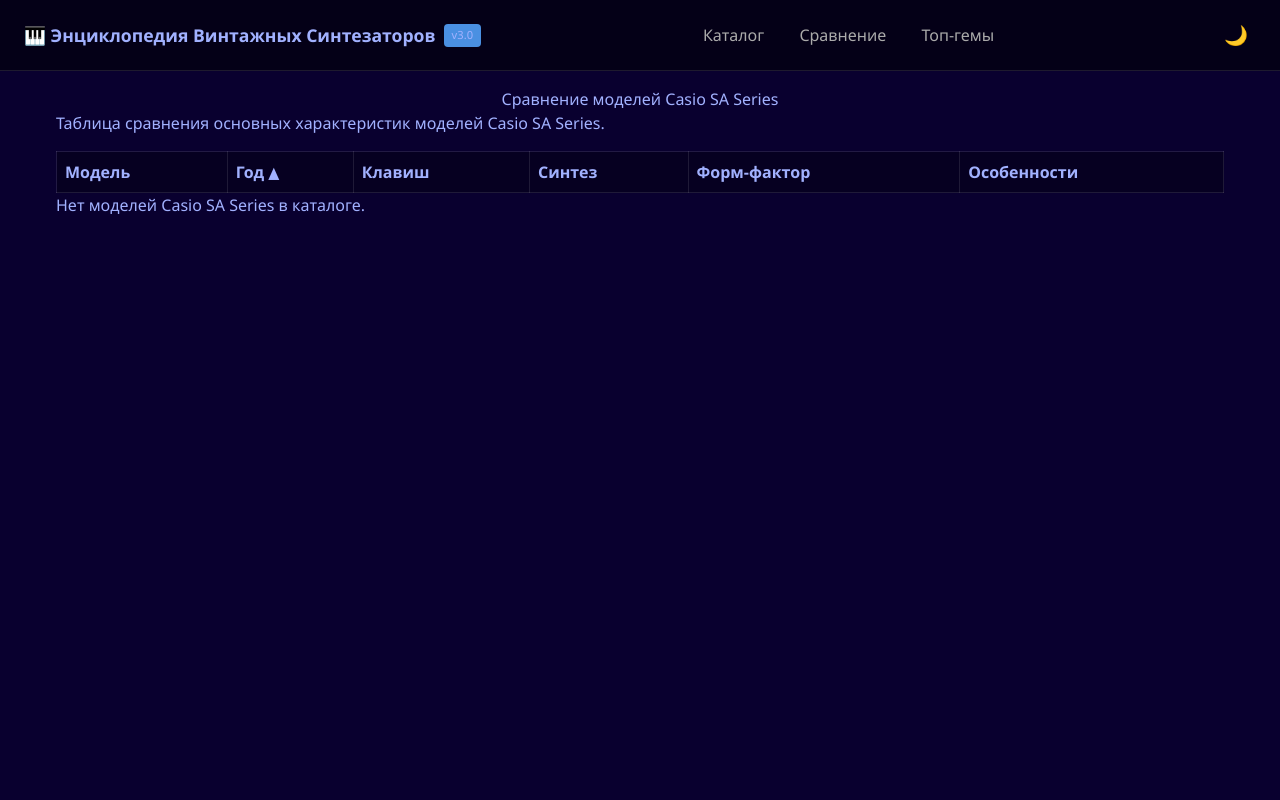
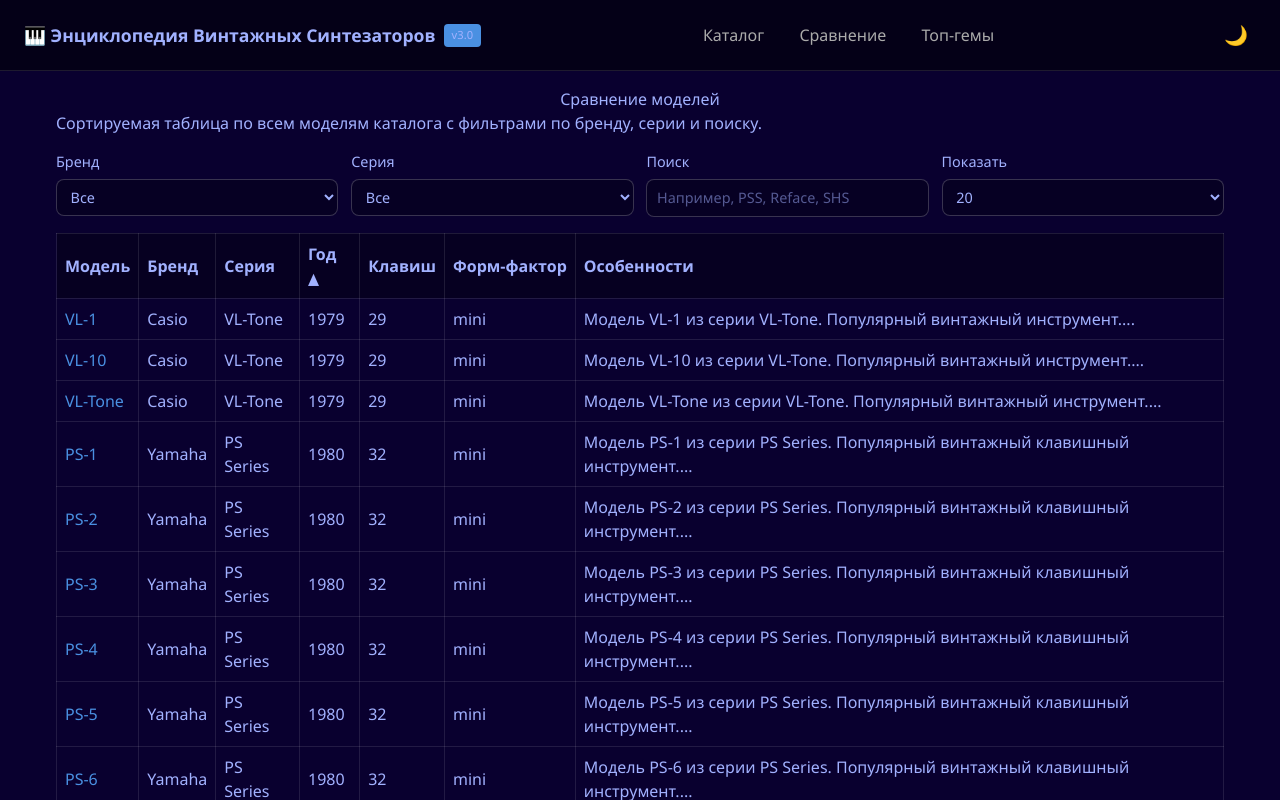
Before and after one commit to imalexjesus/SynthezOPEDIA, a SvelteKit app: page /compare in a window 1280 px wide. Shown: the top 800 px of the page. Built offline with nearby package versions, Linux system fonts and the light colour scheme.

Commit message:
feat: add node adapter, sortable compare view, and synth API

```diff
--- a/package.json
+++ b/package.json
@@ -13,6 +13,7 @@
 	},
 	"devDependencies": {
 		"@sveltejs/adapter-auto": "^7.0.0",
+		"@sveltejs/adapter-node": "^5.5.4",
 		"@sveltejs/kit": "^2.50.2",
 		"@sveltejs/vite-plugin-svelte": "^6.2.4",
 		"@tailwindcss/vite": "^4.2.1",
--- /dev/null
+++ b/src/lib/server/synth-api.ts
@@ -0,0 +1,66 @@
+import { env } from '$env/dynamic/private';
+import { synths, type SynthModel } from '$lib/data/synths';
+
+let runtimeSynths: SynthModel[] = [...synths];
+
+const baseUrl = env.SYNTH_API_BASE_URL?.trim();
+const token = env.SYNTH_API_TOKEN?.trim();
+
+function authHeaders() {
+  if (!token) return {} as Record<string, string>;
+
+  return {
+    Authorization: `Bearer ${token}`
+  } as Record<string, string>;
+}
+
+export function hasRemoteApi() {
+  return Boolean(baseUrl);
+}
+
+export async function listSynths() {
+  if (!baseUrl) {
+    return runtimeSynths;
+  }
+
+  const response = await fetch(`${baseUrl}/synths`, {
+    headers: {
+      'Content-Type': 'application/json',
+      ...authHeaders()
+    }
+  });
+
+  if (!response.ok) {
+    throw new Error(`API error: ${response.status}`);
+  }
+
+  const payload = (await response.json()) as SynthModel[];
+  return payload;
+}
+
+export async function updateSynth(id: string, patch: Partial<SynthModel>) {
+  if (!baseUrl) {
+    const index = runtimeSynths.findIndex((item) => item.id === id);
+    if (index === -1) return null;
+
+    const next = { ...runtimeSynths[index], ...patch };
+    runtimeSynths[index] = next;
+    return next;
+  }
+
+  const response = await fetch(`${baseUrl}/synths/${id}`, {
+    method: 'PATCH',
+    headers: {
+      'Content-Type': 'application/json',
+      ...authHeaders()
+    },
+    body: JSON.stringify(patch)
+  });
+
+  if (!response.ok) {
+    throw new Error(`API error: ${response.status}`);
+  }
+
+  const payload = (await response.json()) as SynthModel;
+  return payload;
+}
--- /dev/null
+++ b/src/routes/api/synths/+server.ts
@@ -0,0 +1,12 @@
+import { json } from '@sveltejs/kit';
+import { hasRemoteApi, listSynths } from '$lib/server/synth-api';
+
+export async function GET() {
+  try {
+    const data = await listSynths();
+    return json({ items: data, source: hasRemoteApi() ? 'remote' : 'local' });
+  } catch (error) {
+    const message = error instanceof Error ? error.message : 'Unknown error';
+    return json({ error: message }, { status: 502 });
+  }
+}
--- /dev/null
+++ b/src/routes/api/synths/[id]/+server.ts
@@ -0,0 +1,18 @@
+import { json } from '@sveltejs/kit';
+import { updateSynth } from '$lib/server/synth-api';
+
+export async function PATCH({ params, request }: { params: { id: string }; request: Request }) {
+  try {
+    const patch = await request.json();
+    const updated = await updateSynth(params.id, patch);
+
+    if (!updated) {
+      return json({ error: 'Model not found' }, { status: 404 });
+    }
+
+    return json({ item: updated });
+  } catch (error) {
+    const message = error instanceof Error ? error.message : 'Unknown error';
+    return json({ error: message }, { status: 502 });
+  }
+}
--- a/src/routes/compare/+page.svelte
+++ b/src/routes/compare/+page.svelte
@@ -1,50 +1,111 @@
 <script lang="ts">
-  import { synths } from '$lib/data/synths';
+  import { synths, type SynthModel } from '$lib/data/synths';
 
-  // Фильтруем модели Casio SA series
-  const casioSA = synths.filter(s => s.brand === 'Casio' && s.series.includes('SA Series'));
+  type SortField = 'modelName' | 'brand' | 'series' | 'year' | 'keysCount' | 'formFactor';
 
-  // Сортировка по году
-  let sortKey = 'year';
-  let sortDir = 'asc';
+  const allBrands = Array.from(new Set(synths.map((s) => s.brand))).sort();
+  const allSeries = Array.from(new Set(synths.map((s) => s.series))).sort();
 
-  function sortTable(key: string) {
-    if (sortKey === key) {
-      sortDir = sortDir === 'asc' ? 'desc' : 'asc';
-    } else {
-      sortKey = key;
-      sortDir = 'asc';
+  let selectedBrand = 'all';
+  let selectedSeries = 'all';
+  let query = '';
+  let limit = 20;
+  let sortField: SortField = 'year';
+  let sortDirection: 'asc' | 'desc' = 'asc';
+
+  function cycleSort(field: SortField) {
+    if (sortField === field) {
+      sortDirection = sortDirection === 'asc' ? 'desc' : 'asc';
+      return;
     }
+
+    sortField = field;
+    sortDirection = 'asc';
   }
 
-  $: sorted = [...casioSA].sort((a, b) => {
-    const valA = a[sortKey as keyof typeof a];
-    const valB = b[sortKey as keyof typeof b];
-    if (valA === undefined || valB === undefined) return 0;
-    const mult = sortDir === 'asc' ? 1 : -1;
-    if (typeof valA === 'number' && typeof valB === 'number') {
-      return (valA - valB) * mult;
+  function compareValues(a: SynthModel, b: SynthModel) {
+    const direction = sortDirection === 'asc' ? 1 : -1;
+    const va = a[sortField];
+    const vb = b[sortField];
+
+    if (typeof va === 'number' && typeof vb === 'number') {
+      return (va - vb) * direction;
     }
-    return String(valA).localeCompare(String(valB)) * mult;
+
+    return String(va).localeCompare(String(vb), 'ru') * direction;
+  }
+
+  $: filtered = synths.filter((s) => {
+    if (selectedBrand !== 'all' && s.brand !== selectedBrand) return false;
+    if (selectedSeries !== 'all' && s.series !== selectedSeries) return false;
+
+    if (query.trim()) {
+      const q = query.toLowerCase();
+      const text = `${s.brand} ${s.series} ${s.modelName} ${s.description}`.toLowerCase();
+      if (!text.includes(q)) return false;
+    }
+
+    return true;
   });
+
+  $: sorted = [...filtered].sort(compareValues).slice(0, limit);
+
 </script>
 
 <svelte:head>
-  <title>Сравнение моделей Casio SA - Энциклопедия Винтажных Синтезаторов</title>
+  <title>Сравнение моделей - Энциклопедия Винтажных Синтезаторов</title>
 </svelte:head>
 
 <main class="compare-page">
-  <h1>Сравнение моделей Casio SA Series</h1>
-  <p>Таблица сравнения основных характеристик моделей Casio SA Series.</p>
+  <h1>Сравнение моделей</h1>
+  <p>Сортируемая таблица по всем моделям каталога с фильтрами по бренду, серии и поиску.</p>
+
+  <section class="controls">
+    <label>
+      Бренд
+      <select bind:value={selectedBrand}>
+        <option value="all">Все</option>
+        {#each allBrands as brand}
+          <option value={brand}>{brand}</option>
+        {/each}
+      </select>
+    </label>
+
+    <label>
+      Серия
+      <select bind:value={selectedSeries}>
+        <option value="all">Все</option>
+        {#each allSeries as series}
+          <option value={series}>{series}</option>
+        {/each}
+      </select>
+    </label>
+
+    <label>
+      Поиск
+      <input type="text" bind:value={query} placeholder="Например, PSS, Reface, SHS" />
+    </label>
+
+    <label>
+      Показать
+      <select bind:value={limit}>
+        <option value={10}>10</option>
+        <option value={20}>20</option>
+        <option value={50}>50</option>
+        <option value={100}>100</option>
+      </select>
+    </label>
+  </section>
 
   <table>
     <thead>
       <tr>
-        <th on:click={() => sortTable('modelName')}>Модель {sortKey==='modelName' ? (sortDir==='asc' ? '▲' : '▼') : ''}</th>
-        <th on:click={() => sortTable('year')}>Год {sortKey==='year' ? (sortDir==='asc' ? '▲' : '▼') : ''}</th>
-        <th on:click={() => sortTable('keysCount')}>Клавиш {sortKey==='keysCount' ? (sortDir==='asc' ? '▲' : '▼') : ''}</th>
-        <th>Синтез</th>
-        <th>Форм‑фактор</th>
+        <th on:click={() => cycleSort('modelName')}>Модель {sortField==='modelName' ? (sortDirection==='asc' ? '▲' : '▼') : ''}</th>
+        <th on:click={() => cycleSort('brand')}>Бренд {sortField==='brand' ? (sortDirection==='asc' ? '▲' : '▼') : ''}</th>
+        <th on:click={() => cycleSort('series')}>Серия {sortField==='series' ? (sortDirection==='asc' ? '▲' : '▼') : ''}</th>
+        <th on:click={() => cycleSort('year')}>Год {sortField==='year' ? (sortDirection==='asc' ? '▲' : '▼') : ''}</th>
+        <th on:click={() => cycleSort('keysCount')}>Клавиш {sortField==='keysCount' ? (sortDirection==='asc' ? '▲' : '▼') : ''}</th>
+        <th on:click={() => cycleSort('formFactor')}>Форм‑фактор {sortField==='formFactor' ? (sortDirection==='asc' ? '▲' : '▼') : ''}</th>
         <th>Особенности</th>
       </tr>
     </thead>
@@ -52,18 +113,19 @@
       {#each sorted as synth}
         <tr>
           <td><a href="/synths/{synth.brand}/{synth.series}/{synth.modelName}">{synth.modelName}</a></td>
+          <td>{synth.brand}</td>
+          <td>{synth.series}</td>
           <td>{synth.year}</td>
           <td>{synth.keysCount}</td>
-          <td>{synth.synthEngine}</td>
           <td>{synth.formFactor}</td>
-          <td>{synth.description.slice(0, 100)}...</td>
+          <td>{synth.description.slice(0, 90)}...</td>
         </tr>
       {/each}
     </tbody>
   </table>
 
-  {#if casioSA.length === 0}
-    <p>Нет моделей Casio SA Series в каталоге.</p>
+  {#if filtered.length === 0}
+    <p>По текущим фильтрам ничего не найдено.</p>
   {/if}
 </main>
 
@@ -76,10 +138,32 @@
   h1 {
     text-align: center;
   }
+  .controls {
+    display: grid;
+    gap: 0.8rem;
+    grid-template-columns: repeat(auto-fit, minmax(180px, 1fr));
+    margin-top: 1rem;
+  }
+  .controls label {
+    display: flex;
+    flex-direction: column;
+    gap: 0.35rem;
+    font-size: 0.9rem;
+  }
+  .controls input,
+  .controls select {
+    padding: 0.45rem 0.6rem;
+    border-radius: 8px;
+    border: 1px solid rgba(255,255,255,0.2);
+    background: rgba(0,0,0,0.25);
+    color: inherit;
+  }
   table {
     width: 100%;
     border-collapse: collapse;
     margin-top: 1rem;
+    overflow: auto;
+    display: block;
   }
   th, td {
     border: 1px solid rgba(255,255,255,0.1);
--- a/svelte.config.js
+++ b/svelte.config.js
@@ -1,11 +1,8 @@
-import adapter from '@sveltejs/adapter-auto';
+import adapter from '@sveltejs/adapter-node';
 
 /** @type {import('@sveltejs/kit').Config} */
 const config = {
 	kit: {
-		// adapter-auto only supports some environments, see https://svelte.dev/docs/kit/adapter-auto for a list.
-		// If your environment is not supported, or you settled on a specific environment, switch out the adapter.
-		// See https://svelte.dev/docs/kit/adapters for more information about adapters.
 		adapter: adapter()
 	}
 };
```
Also changed, not shown: 2 other files (tests, documents, lock files or other folders).
